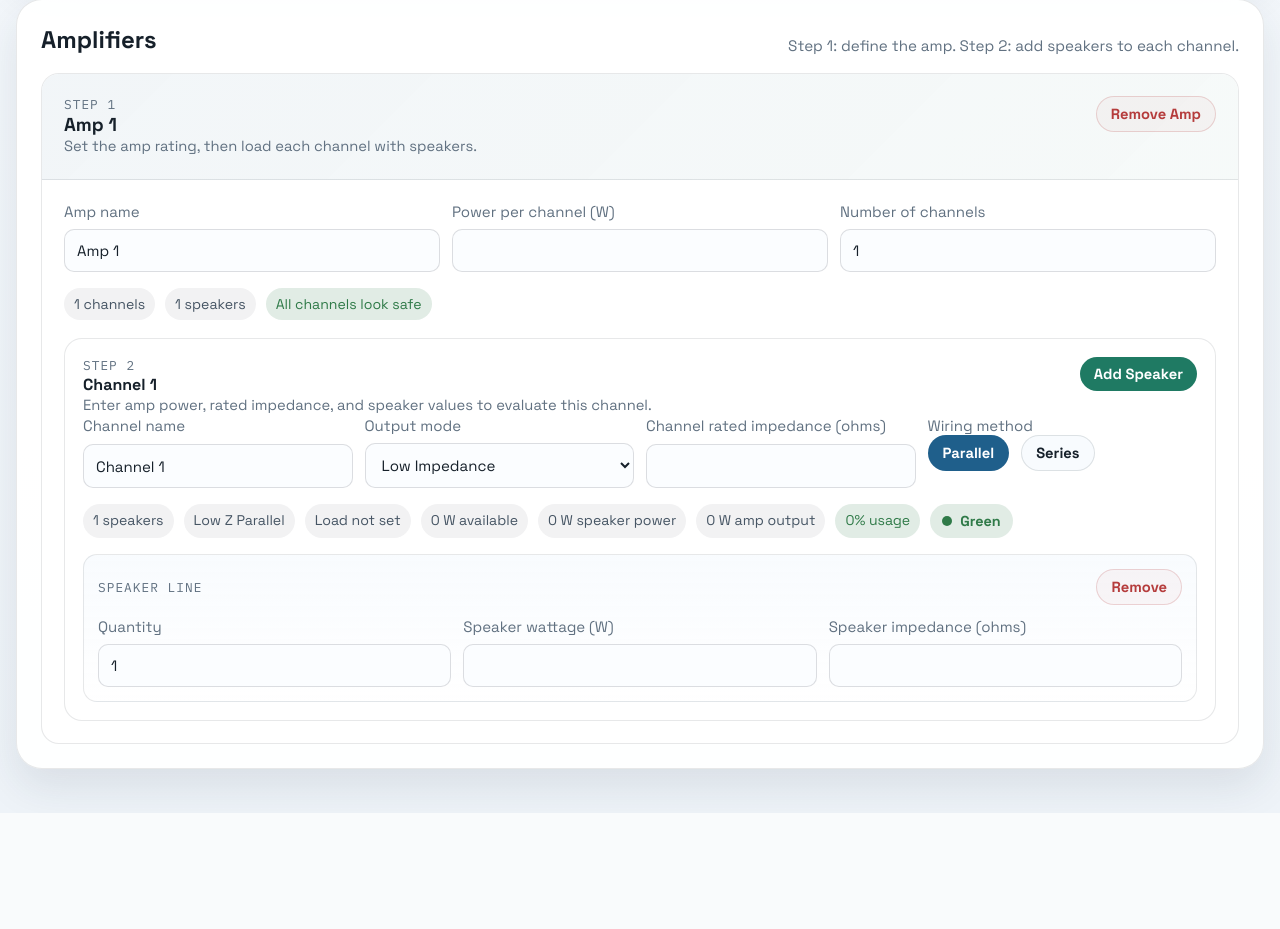
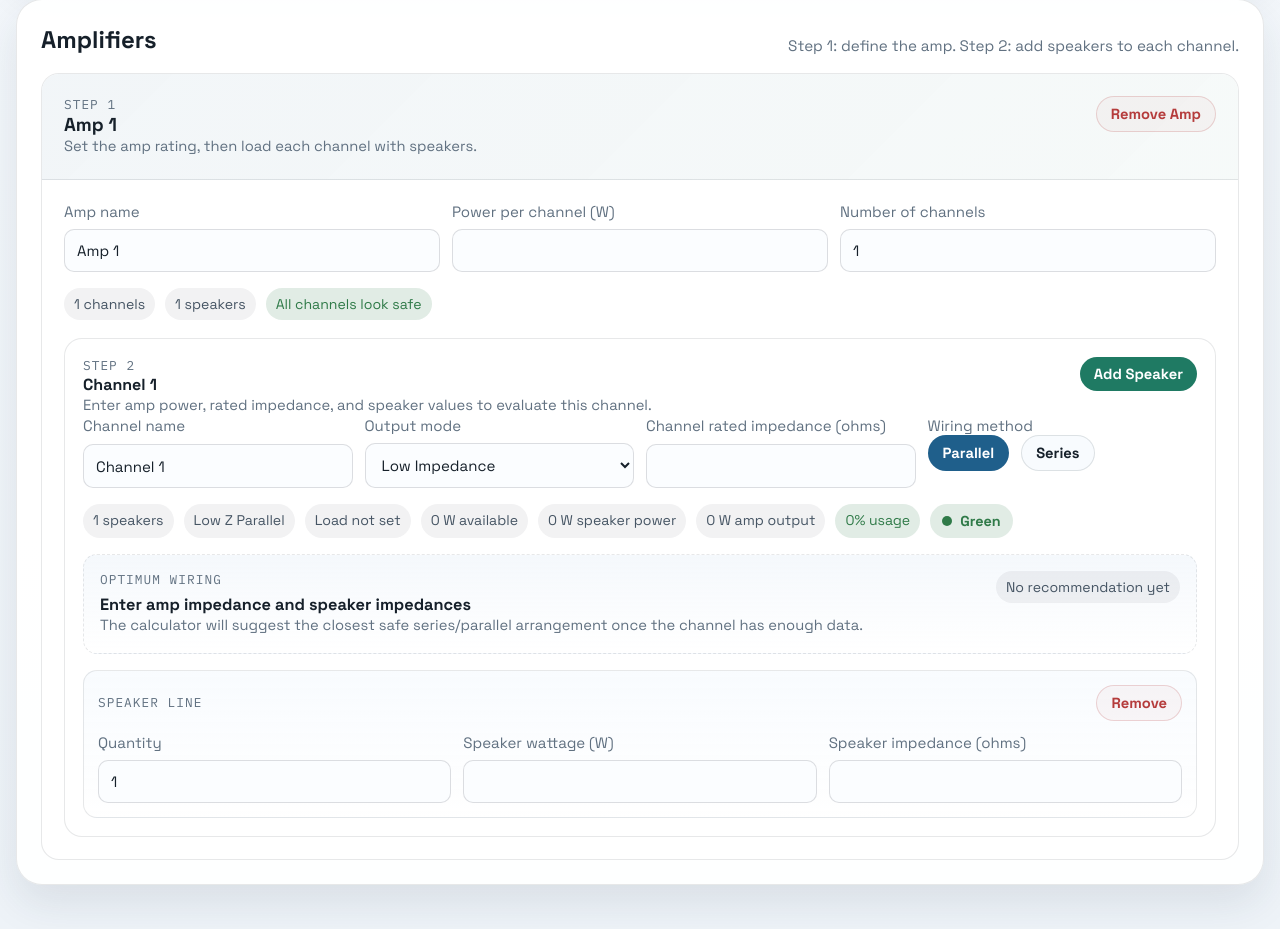
Before and after one commit to AVToolSet/FrontEnd, a Flask app: page /calcs in a window 1280 px wide. Shown: the part 868-1797 px from the top of the page. Before the commit the page ends 1681 px from the top, so only its background shows below. Run offline with Flask 3, Linux system fonts and the light colour scheme.

Commit message:
Add optimum wiring guidance to speaker calculator

```diff
--- a/static/calcs/app.js
+++ b/static/calcs/app.js
@@ -296,6 +296,7 @@ function renderAmp(amp) {
 
 function renderChannel(amp, channel) {
   const stats = calculateChannelStats(amp, channel);
+  const wiringPlan = channel.mode === "low-impedance" ? getOptimumWiringPlan(amp, channel) : null;
 
   return `
     <section class="channel-card">
@@ -359,6 +360,42 @@ function renderChannel(amp, channel) {
           ${statusLabel(stats.status)}
         </span>
       </div>
+
+      ${
+        channel.mode === "low-impedance"
+          ? `
+            <div class="wiring-plan ${wiringPlan?.recommended ? "recommended" : "not-ready"}">
+              <div class="wiring-plan-header">
+                <div>
+                  <p class="mini-label">Optimum Wiring</p>
+                  <p class="wiring-plan-title">${
+                    wiringPlan?.recommended
+                      ? escapeHtml(wiringPlan.name)
+                      : "Enter amp impedance and speaker impedances"
+                  }</p>
+                </div>
+                <span class="pill ${wiringPlan?.recommended && wiringPlan.safe ? "ok" : wiringPlan?.recommended ? "caution" : ""}">
+                  ${
+                    wiringPlan?.recommended
+                      ? `${formatOhms(wiringPlan.totalImpedance)} target load`
+                      : "No recommendation yet"
+                  }
+                </span>
+              </div>
+              <p class="note">${
+                wiringPlan?.recommended
+                  ? escapeHtml(wiringPlan.summary)
+                  : "The calculator will suggest the closest safe series/parallel arrangement once the channel has enough data."
+              }</p>
+              ${
+                wiringPlan?.recommended
+                  ? `<pre class="wiring-diagram">${escapeHtml(wiringPlan.diagram)}</pre>`
+                  : ""
+              }
+            </div>
+          `
+          : ""
+      }
 
       <div class="speaker-list">
         ${channel.speakers.map((speaker) => renderSpeaker(amp.id, channel.id, channel.mode, speaker)).join("")}
@@ -514,6 +551,187 @@ function calculateChannelImpedance(channel) {
   return 1 / impedances.reduce((sum, impedance) => sum + 1 / impedance, 0);
 }
 
+function getChannelSpeakerUnits(channel) {
+  return channel.speakers.flatMap((speaker, speakerIndex) =>
+    Array.from({ length: speaker.quantity }, (_, unitIndex) => ({
+      label: `L${speakerIndex + 1}.${unitIndex + 1}`,
+      impedance: Number(speaker.impedance) || 0,
+    })),
+  ).filter((unit) => unit.impedance > 0);
+}
+
+function calculateParallelImpedance(values) {
+  if (!values.length || values.some((value) => value <= 0)) {
+    return Infinity;
+  }
+
+  return 1 / values.reduce((sum, value) => sum + 1 / value, 0);
+}
+
+function chunkUnits(units, groupCount) {
+  if (groupCount <= 0 || units.length % groupCount !== 0) {
+    return null;
+  }
+
+  const groupSize = units.length / groupCount;
+  const groups = [];
+
+  for (let index = 0; index < units.length; index += groupSize) {
+    groups.push(units.slice(index, index + groupSize));
+  }
+
+  return groups.every((group) => group.length > 0) ? groups : null;
+}
+
+function buildWiringDiagram(name, groups, groupJoin, finalJoin) {
+  const lines = [`${name}`];
+
+  if (groupJoin === "series") {
+    lines.push("Amp + to first speaker + in each branch.");
+    groups.forEach((group, index) => {
+      const speakerChain = group.map((unit) => unit.label).join(" + -> - ");
+      lines.push(`Branch ${index + 1}: ${speakerChain}`);
+    });
+    lines.push("Join the final - of every branch together back to Amp -.");
+  } else {
+    groups.forEach((group, index) => {
+      const speakerList = group.map((unit) => unit.label).join(", ");
+      lines.push(`Group ${index + 1}: tie all + together (${speakerList}), tie all - together.`);
+    });
+    lines.push("Wire the groups in series:");
+    lines.push(groups.map((_, index) => `Group ${index + 1}`).join(" -> "));
+    lines.push("Amp + to Group 1 +, link Group 1 - to Group 2 + and continue, final group - back to Amp -.");
+  }
+
+  if (finalJoin === "parallel") {
+    lines.push("Result: branch positives commoned at Amp +, branch negatives commoned at Amp -.");
+  } else {
+    lines.push("Result: the grouped blocks form one series path between Amp + and Amp -.");
+  }
+
+  return lines.join("\n");
+}
+
+function buildCandidate(name, units, topology, groupCount = 1) {
+  if (!units.length) {
+    return null;
+  }
+
+  if (topology === "parallel") {
+    const totalImpedance = calculateParallelImpedance(units.map((unit) => unit.impedance));
+    return {
+      name: "All Parallel",
+      totalImpedance,
+      diagram: [
+        "All Parallel",
+        `Tie all + cores together: ${units.map((unit) => unit.label).join(", ")}`,
+        `Tie all - cores together: ${units.map((unit) => unit.label).join(", ")}`,
+        "Common + to Amp +, common - to Amp -.",
+      ].join("\n"),
+    };
+  }
+
+  if (topology === "series") {
+    const totalImpedance = units.reduce((sum, unit) => sum + unit.impedance, 0);
+    return {
+      name: "All Series",
+      totalImpedance,
+      diagram: [
+        "All Series",
+        `Chain speakers in order: ${units.map((unit) => unit.label).join(" -> ")}`,
+        "Amp + to first speaker +, each speaker - to next speaker +, final speaker - back to Amp -.",
+      ].join("\n"),
+    };
+  }
+
+  const groups = chunkUnits(units, groupCount);
+  if (!groups || groups.some((group) => group.length < 2)) {
+    return null;
+  }
+
+  if (topology === "series-parallel") {
+    const groupImpedances = groups.map((group) => group.reduce((sum, unit) => sum + unit.impedance, 0));
+    return {
+      name: `${groups.length} series branches in parallel`,
+      totalImpedance: calculateParallelImpedance(groupImpedances),
+      diagram: buildWiringDiagram(`${groups.length} series branches in parallel`, groups, "series", "parallel"),
+    };
+  }
+
+  if (topology === "parallel-series") {
+    const groupImpedances = groups.map((group) => calculateParallelImpedance(group.map((unit) => unit.impedance)));
+    return {
+      name: `${groups.length} parallel groups in series`,
+      totalImpedance: groupImpedances.reduce((sum, value) => sum + value, 0),
+      diagram: buildWiringDiagram(`${groups.length} parallel groups in series`, groups, "parallel", "series"),
+    };
+  }
+
+  return null;
+}
+
+function getOptimumWiringPlan(amp, channel) {
+  const ratedImpedance = Number(channel.ratedImpedance) || 0;
+  const ampPower = Number(amp.powerPerChannel) || 0;
+  const units = getChannelSpeakerUnits(channel);
+
+  if (!ratedImpedance || !units.length) {
+    return { recommended: false };
+  }
+
+  const candidates = [
+    buildCandidate("All Parallel", units, "parallel"),
+    buildCandidate("All Series", units, "series"),
+  ];
+
+  for (let groupCount = 2; groupCount <= Math.floor(units.length / 2); groupCount += 1) {
+    if (units.length % groupCount !== 0) {
+      continue;
+    }
+    candidates.push(buildCandidate("", units, "series-parallel", groupCount));
+    candidates.push(buildCandidate("", units, "parallel-series", groupCount));
+  }
+
+  const validCandidates = candidates
+    .filter((candidate) => candidate && Number.isFinite(candidate.totalImpedance) && candidate.totalImpedance > 0)
+    .map((candidate) => ({
+      ...candidate,
+      safe: candidate.totalImpedance >= ratedImpedance,
+      delta: Math.abs(candidate.totalImpedance - ratedImpedance),
+    }));
+
+  if (!validCandidates.length) {
+    return { recommended: false };
+  }
+
+  validCandidates.sort((left, right) => {
+    if (left.safe !== right.safe) {
+      return left.safe ? -1 : 1;
+    }
+    if (left.delta !== right.delta) {
+      return left.delta - right.delta;
+    }
+    return left.totalImpedance - right.totalImpedance;
+  });
+
+  const best = validCandidates[0];
+  const estimatedAmpOutput = ampPower > 0
+    ? estimateAmpPowerAtLoad(ampPower, ratedImpedance, best.totalImpedance)
+    : 0;
+  const totalSpeakerPower = channel.speakers.reduce((sum, speaker) => sum + speaker.quantity * (Number(speaker.wattage) || 0), 0);
+  const utilization = estimatedAmpOutput > 0 ? totalSpeakerPower / estimatedAmpOutput : 0;
+
+  return {
+    ...best,
+    recommended: true,
+    estimatedAmpOutput,
+    utilization,
+    summary: best.safe
+      ? `Best safe match is ${best.name.toLowerCase()} at ${formatOhms(best.totalImpedance)} against a ${formatOhms(ratedImpedance)} amp channel.${ampPower > 0 ? ` Estimated amp output is ${formatWatts(estimatedAmpOutput)}.` : ""}`
+      : `No safe wiring option reaches ${formatOhms(ratedImpedance)}. Closest match is ${best.name.toLowerCase()} at ${formatOhms(best.totalImpedance)}. Treat this as a compromise only.`,
+  };
+}
+
 function estimateAmpPowerAtLoad(powerPerChannel, ratedImpedance, actualImpedance) {
   const voltage = Math.sqrt(powerPerChannel * ratedImpedance);
   return (voltage * voltage) / actualImpedance;
@@ -650,11 +868,15 @@ async function exportCsv() {
     "Status",
     "Load",
     "Channel Rated Impedance Ohms",
+    "Optimum Wiring",
+    "Optimum Wiring Load",
+    "Optimum Wiring Notes",
   ]];
 
   state.amps.forEach((amp) => {
     amp.channels.forEach((channel) => {
       const stats = calculateChannelStats(amp, channel);
+      const wiringPlan = channel.mode === "low-impedance" ? getOptimumWiringPlan(amp, channel) : null;
       rows.push([
         state.projectName,
         state.seqfNumber,
@@ -671,6 +893,9 @@ async function exportCsv() {
         statusLabel(stats.status),
         stats.loadLabel,
         String(channel.ratedImpedance ?? ""),
+        wiringPlan?.recommended ? wiringPlan.name : "",
+        wiringPlan?.recommended ? formatOhms(wiringPlan.totalImpedance) : "",
+        wiringPlan?.recommended ? wiringPlan.diagram : "",
       ]);
     });
   });
--- a/static/calcs/styles.css
+++ b/static/calcs/styles.css
@@ -339,6 +339,50 @@ select:hover {
   margin-top: 16px;
 }
 
+.wiring-plan {
+  margin-top: 16px;
+  padding: 16px;
+  border-radius: var(--radius-md);
+  border: 1px solid var(--line);
+  background: linear-gradient(180deg, rgba(244, 248, 252, 0.92), #ffffff);
+}
+
+.wiring-plan.recommended {
+  border-color: rgba(31, 95, 139, 0.18);
+}
+
+.wiring-plan.not-ready {
+  border-style: dashed;
+}
+
+.wiring-plan-header {
+  display: flex;
+  justify-content: space-between;
+  gap: 12px;
+  align-items: start;
+  flex-wrap: wrap;
+}
+
+.wiring-plan-title {
+  margin-top: 6px;
+  font-size: 1.02rem;
+  font-weight: 700;
+}
+
+.wiring-diagram {
+  margin: 14px 0 0;
+  padding: 14px;
+  overflow-x: auto;
+  border-radius: var(--radius-sm);
+  border: 1px solid rgba(22, 32, 42, 0.09);
+  background: #f8fbfe;
+  color: var(--ink);
+  font-family: var(--font-mono);
+  font-size: 0.88rem;
+  line-height: 1.55;
+  white-space: pre-wrap;
+}
+
 .pill {
   padding: 7px 10px;
   border-radius: 999px;
```
